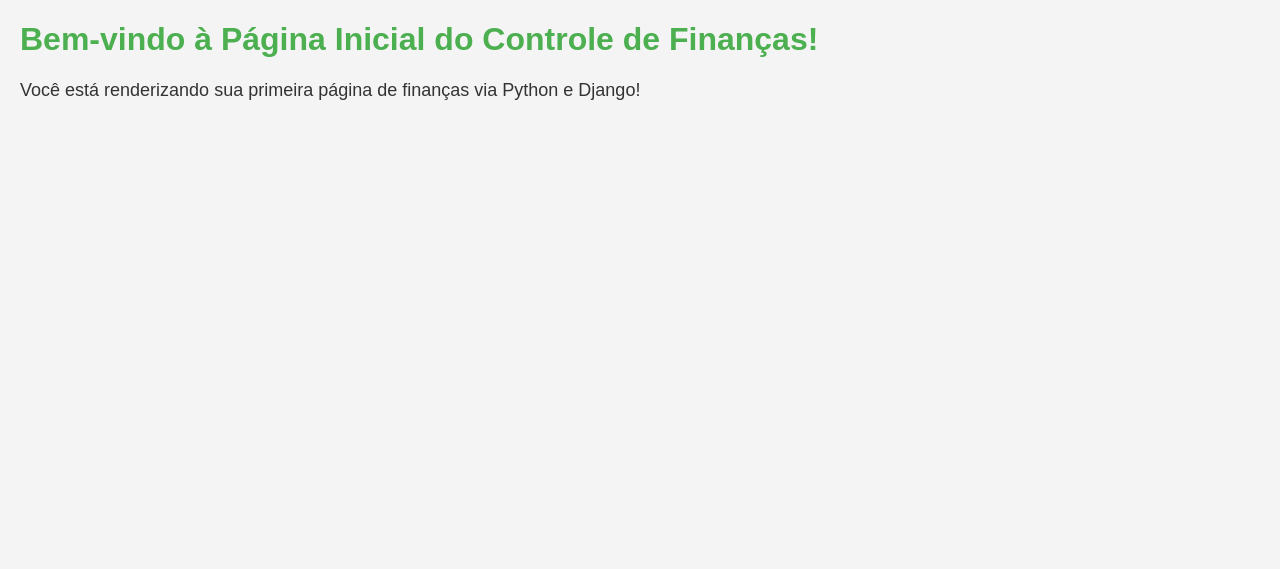
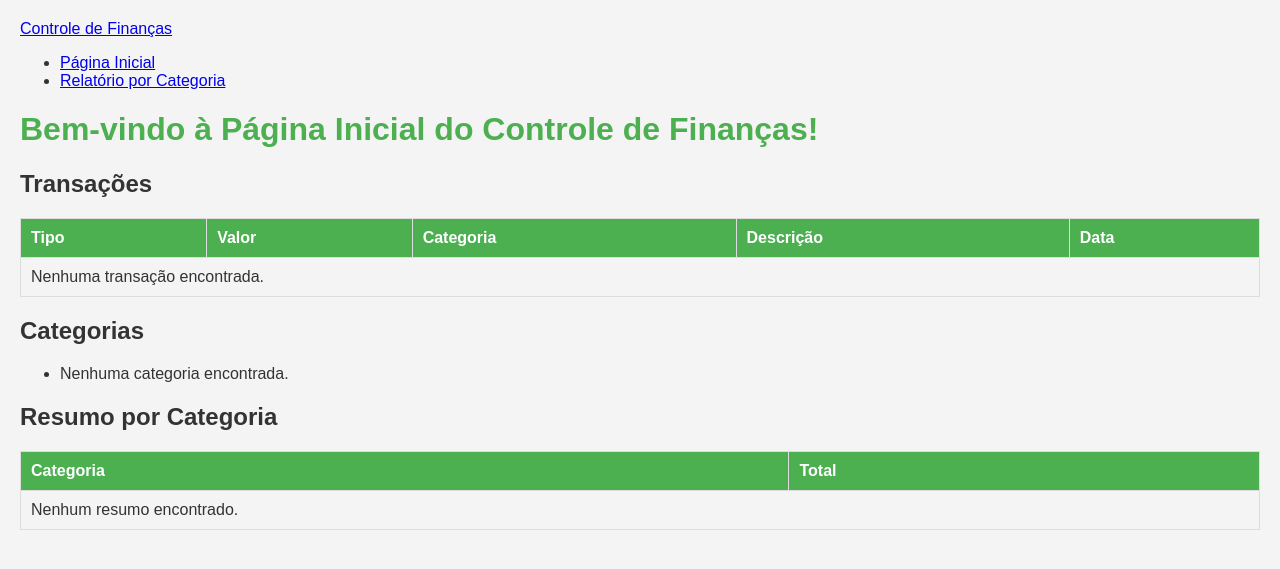
Before and after one commit to ezequiasue/Senai-Bom-Futuro, a Django app: page / in a window 1280 px wide. Shown: the top 569 px of the page. Run offline with Django 5.2, Linux system fonts and the light colour scheme.

Commit message:
Update index.html

```diff
--- a/financas/templates/index.html
+++ b/financas/templates/index.html
@@ -1,17 +1,90 @@
-{% load static %} <!-- Carrega a tag estática -->
-
+{% load static %}
 <!DOCTYPE html>
 <html lang="pt-br">
 <head>
     <meta charset="UTF-8">
-    <meta name="viewport" content="width=device-width, initial-scale=1.0">
-    <title>Controle de Finanças</title>
-    <link rel="stylesheet" href="{% static 'css/styles.css' %}"> <!-- Referencia o arquivo CSS -->
+    <title>Página Inicial - Controle de Finanças</title>
+    <link rel="stylesheet" href="{% static 'css/styles.css' %}">
 </head>
 <body>
+    <!-- Menu de Navegação -->
+    <nav class="navbar">
+        <div class="navbar-container">
+            <a href="{% url 'index' %}" class="navbar-brand">Controle de Finanças</a>
+            <ul class="navbar-links">
+                <li><a href="{% url 'index' %}" class="navbar-link">Página Inicial</a></li>
+                <li><a href="{% url 'relatorio_categoria' %}" class="navbar-link">Relatório por Categoria</a></li>
+            </ul>
+        </div>
+    </nav>
 
-    <h1>Bem-vindo à Página Inicial do Controle de Finanças!</h1>
-    <p>Você está renderizando sua primeira página de finanças via Python e Django!</p>
+    <div class="content">
+        <h1>Bem-vindo à Página Inicial do Controle de Finanças!</h1>
 
+        <h2>Transações</h2>
+        <table border="1">
+            <thead>
+                <tr>
+                    <th>Tipo</th>
+                    <th>Valor</th>
+                    <th>Categoria</th>
+                    <th>Descrição</th>
+                    <th>Data</th>
+                </tr>
+            </thead>
+            <tbody>
+                {% for transacao in transacoes %}
+                <tr>
+                    <td>{{ transacao.get_tipo_display }}</td>
+                    <td>R$ {{ transacao.valor }}</td>
+                    <td>
+                        {% if transacao.categoria %}
+                            {{ transacao.categoria.nome }}
+                        {% else %}
+                            Sem Categoria
+                        {% endif %}
+                    </td>
+                    <td>{{ transacao.descricao }}</td>
+                    <td>{{ transacao.data }}</td>
+                </tr>
+                {% empty %}
+                <tr>
+                    <td colspan="5">Nenhuma transação encontrada.</td>
+                </tr>
+                {% endfor %}
+            </tbody>
+        </table>
+
+        <h2>Categorias</h2>
+        <ul>
+            {% for categoria in categorias %}
+            <li>{{ categoria.nome }}: {{ categoria.descricao }}</li>
+            {% empty %}
+            <li>Nenhuma categoria encontrada.</li>
+            {% endfor %}
+        </ul>
+
+        <h2>Resumo por Categoria</h2>
+        <table border="1">
+            <thead>
+                <tr>
+                    <th>Categoria</th>
+                    <th>Total</th>
+                </tr>
+            </thead>
+            <tbody>
+                {% for item in resumo %}
+                    <tr>
+                        <td>{{ item.categoria__nome }}</td>
+                        <td>R$ {{ item.total|floatformat:2 }}</td>
+                    </tr>
+                {% empty %}
+                    <tr>
+                        <td colspan="2">Nenhum resumo encontrado.</td>
+                    </tr>
+                {% endfor %}
+            </tbody>
+        </table>
+    </div>
 </body>
 </html>
```
